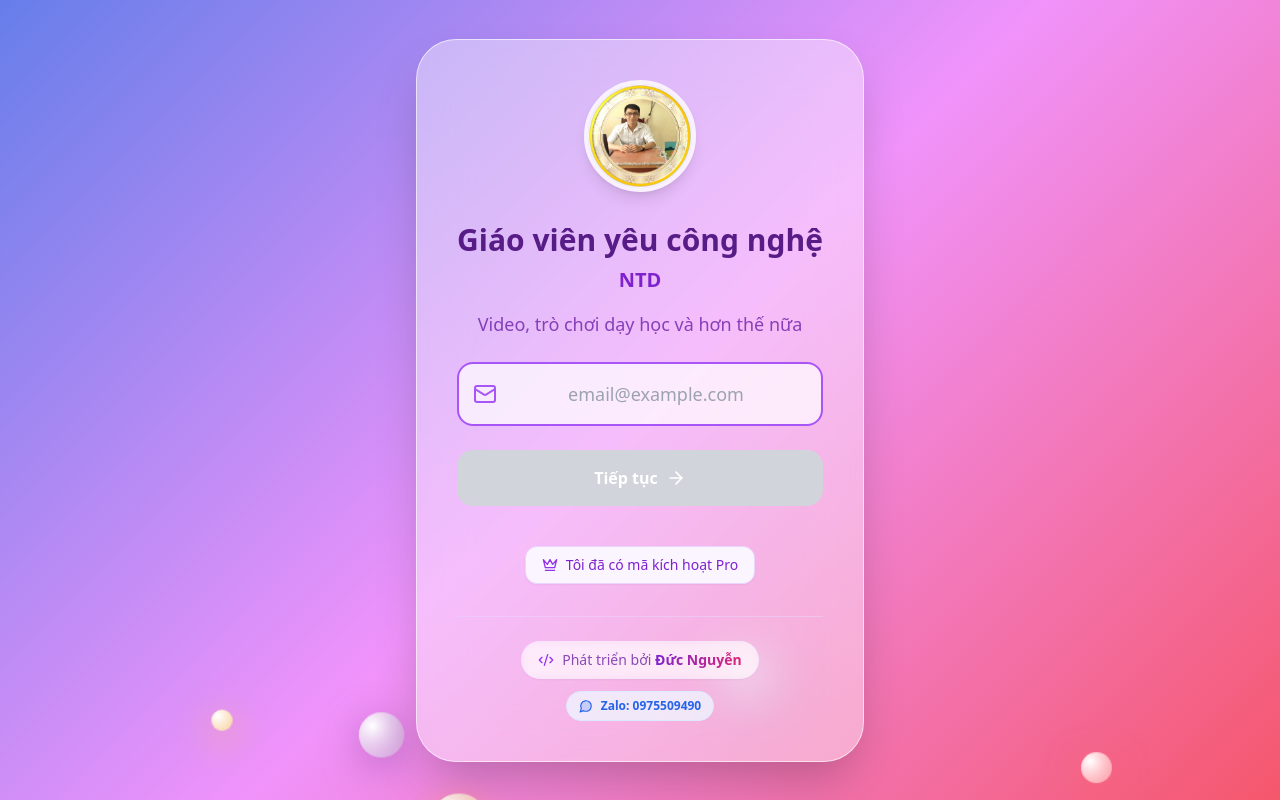
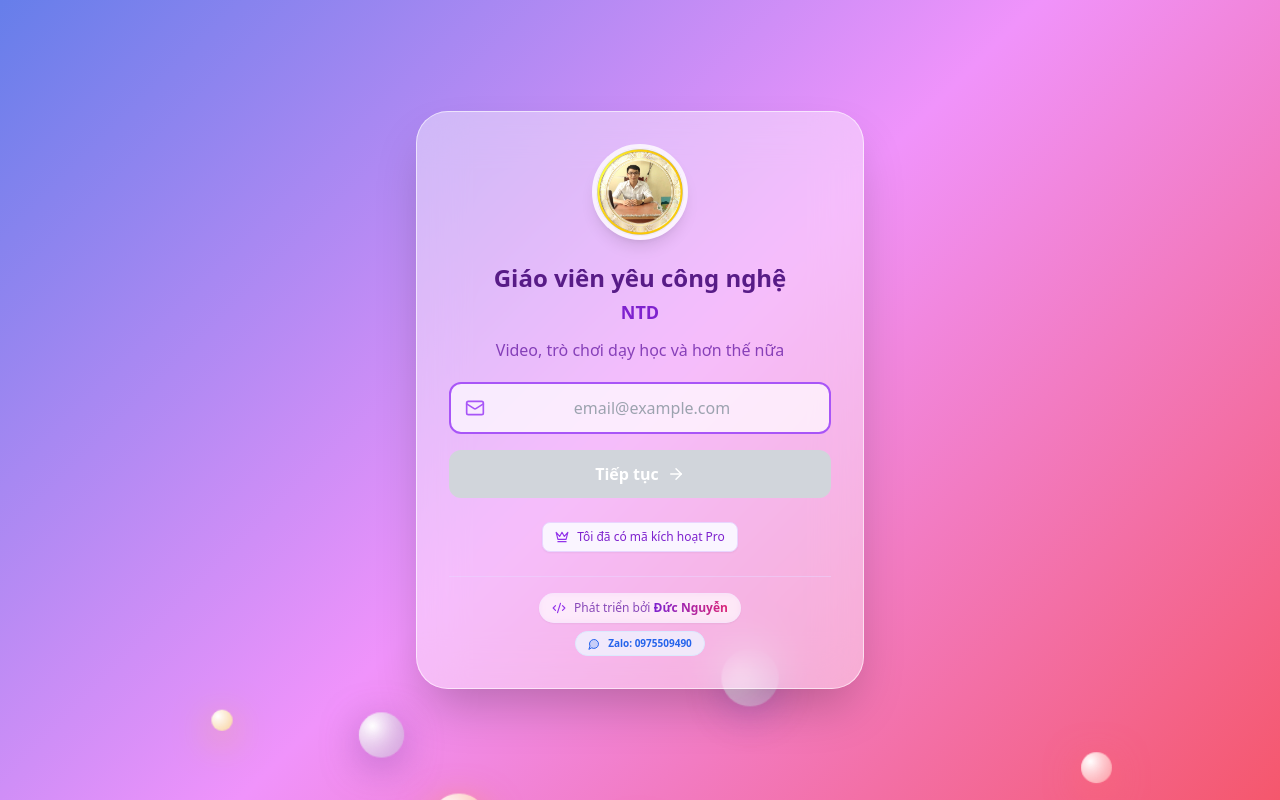
Before and after one commit to nguyenduc91ndc-sys/Congcudayhocso, a React (Vite) app: page / in a window 1280 px wide. Built offline with nearby package versions, Linux system fonts and the light colour scheme.

Commit message:
Optimize Login UI: Compact layout, reduced padding, smaller text and icons

```diff
--- a/components/Login.tsx
+++ b/components/Login.tsx
@@ -126,23 +126,23 @@ const Login: React.FC<LoginProps> = ({ onLogin }) => {
         initial={{ opacity: 0, scale: 0.9, y: 20 }}
         animate={{ opacity: 1, scale: 1, y: 0 }}
         transition={{ duration: 0.5 }}
-        className="w-full max-w-md bg-white/40 backdrop-blur-xl border border-white/60 shadow-2xl rounded-[40px] p-8 sm:p-10 text-center"
+        className="w-full max-w-md bg-white/40 backdrop-blur-xl border border-white/60 shadow-2xl rounded-[32px] p-6 sm:p-8 text-center"
       >
         {/* Avatar */}
-        <div className="mb-6 inline-block">
+        <div className="mb-4 inline-block">
           <img
             src="/avatar.jpg"
             alt="Avatar Giáo viên"
-            className="w-24 h-24 sm:w-28 sm:h-28 rounded-full object-cover shadow-lg border-4 border-white/80"
+            className="w-20 h-20 sm:w-24 sm:h-24 rounded-full object-cover shadow-lg border-4 border-white/80"
           />
         </div>
 
-        <h1 className="text-2xl sm:text-3xl font-extrabold text-purple-900 mb-2">
+        <h1 className="text-xl sm:text-2xl font-extrabold text-purple-900 mb-1">
           Giáo viên yêu công nghệ
         </h1>
-        <h2 className="text-lg sm:text-xl font-bold text-purple-700 mb-4">NTD</h2>
+        <h2 className="text-base sm:text-lg font-bold text-purple-700 mb-3">NTD</h2>
 
-        <p className="text-purple-800/80 mb-6 text-base sm:text-lg font-medium">
+        <p className="text-purple-800/80 mb-5 text-sm sm:text-base font-medium">
           Video, trò chơi dạy học và hơn thế nữa
         </p>
 
@@ -156,12 +156,12 @@ const Login: React.FC<LoginProps> = ({ onLogin }) => {
               animate={{ opacity: 1, x: 0 }}
               exit={{ opacity: 0, x: -20 }}
               onSubmit={handleEmailSubmit}
-              className="space-y-6"
+              className="space-y-4"
             >
               {/* Email Input */}
               <div className="relative">
                 <div className="absolute inset-y-0 left-0 pl-4 flex items-center pointer-events-none">
-                  <Mail className="text-purple-500" size={24} />
+                  <Mail className="text-purple-500" size={20} />
                 </div>
                 <input
                   type="email"
@@ -171,7 +171,7 @@ const Login: React.FC<LoginProps> = ({ onLogin }) => {
                     setError('');
                   }}
                   placeholder="email@example.com"
-                  className="w-full pl-12 pr-4 py-4 bg-white/70 border-2 border-purple-200 rounded-2xl focus:border-purple-500 focus:outline-none text-center text-lg"
+                  className="w-full pl-10 pr-4 py-3 bg-white/70 border-2 border-purple-200 rounded-xl focus:border-purple-500 focus:outline-none text-center text-base"
                   autoComplete="email"
                   autoFocus
                 />
@@ -182,10 +182,10 @@ const Login: React.FC<LoginProps> = ({ onLogin }) => {
                 <motion.div
                   initial={{ opacity: 0, y: -10 }}
                   animate={{ opacity: 1, y: 0 }}
-                  className="bg-red-100/80 border border-red-300 rounded-xl p-3 flex items-start gap-2 text-left"
+                  className="bg-red-100/80 border border-red-300 rounded-lg p-2 flex items-start gap-2 text-left"
                 >
-                  <AlertCircle className="text-red-500 flex-shrink-0 mt-0.5" size={18} />
-                  <p className="text-sm text-red-700">{error}</p>
+                  <AlertCircle className="text-red-500 flex-shrink-0 mt-0.5" size={16} />
+                  <p className="text-xs text-red-700">{error}</p>
                 </motion.div>
               )}
 
@@ -195,26 +195,26 @@ const Login: React.FC<LoginProps> = ({ onLogin }) => {
                 disabled={!email.trim()}
                 whileHover={{ scale: email.trim() ? 1.02 : 1 }}
                 whileTap={{ scale: email.trim() ? 0.98 : 1 }}
-                className={`w-full py-4 px-6 rounded-2xl font-bold text-white flex items-center justify-center gap-2 transition-all ${email.trim()
-                  ? 'bg-gradient-to-r from-blue-500 to-cyan-500 shadow-lg'
+                className={`w-full py-3 px-6 rounded-xl font-bold text-white flex items-center justify-center gap-2 transition-all ${email.trim()
+                  ? 'bg-gradient-to-r from-blue-500 to-cyan-500 shadow-md'
                   : 'bg-gray-300 cursor-not-allowed'
                   }`}
               >
                 Tiếp tục
-                <ArrowRight size={20} />
+                <ArrowRight size={18} />
               </motion.button>
 
               {/* Switch to Pro Code */}
-              <div className="pt-4 flex justify-center">
+              <div className="pt-2 flex justify-center">
                 <button
                   type="button"
                   onClick={() => {
                     setIsProMode(true);
                     setStep('code');
                   }}
-                  className="group flex items-center gap-2 px-4 py-2 rounded-xl text-sm font-medium text-purple-700 bg-purple-50 hover:bg-purple-100 border border-purple-200 hover:border-purple-300 transition-all shadow-sm hover:shadow"
+                  className="group flex items-center gap-2 px-3 py-1.5 rounded-lg text-xs font-medium text-purple-700 bg-purple-50 hover:bg-purple-100 border border-purple-200 hover:border-purple-300 transition-all shadow-sm hover:shadow"
                 >
-                  <Crown size={16} className="text-purple-600 group-hover:scale-110 transition-transform" />
+                  <Crown size={14} className="text-purple-600 group-hover:scale-110 transition-transform" />
                   <span>Tôi đã có mã kích hoạt Pro</span>
                 </button>
               </div>
@@ -228,7 +228,7 @@ const Login: React.FC<LoginProps> = ({ onLogin }) => {
               animate={{ opacity: 1, x: 0 }}
               exit={{ opacity: 0, x: -20 }}
               onSubmit={handleCodeSubmit}
-              className="space-y-6"
+              className="space-y-4"
             >
               {/* Header with Back Button */}
               <div className="flex items-center justify-between mb-2">
@@ -238,19 +238,19 @@ const Login: React.FC<LoginProps> = ({ onLogin }) => {
                     setIsProMode(false);
                     setStep('email');
                   }}
-                  className="text-sm text-purple-600 font-medium flex items-center gap-1"
+                  className="text-xs text-purple-600 font-medium flex items-center gap-1"
                 >
-                  ← Quay lại nhập Email
+                  ← Quay lại
                 </button>
-                <span className="text-purple-800 font-bold flex items-center gap-1">
-                  <Crown size={16} /> Nhập mã Pro
+                <span className="text-purple-800 font-bold flex items-center gap-1 text-sm">
+                  <Crown size={14} /> Nhập mã Pro
                 </span>
               </div>
 
               {/* Access Code Input */}
               <div className="relative">
                 <div className="absolute inset-y-0 left-0 pl-4 flex items-center pointer-events-none">
-                  <Key className="text-purple-500" size={24} />
+                  <Key className="text-purple-500" size={20} />
                 </div>
                 <input
                   type="text"
@@ -260,7 +260,7 @@ const Login: React.FC<LoginProps> = ({ onLogin }) => {
                     setError('');
                   }}
                   placeholder="PRO-XXXX-XXXX"
-                  className="w-full pl-12 pr-4 py-4 bg-white/70 border-2 border-purple-200 rounded-2xl focus:border-purple-500 focus:outline-none font-mono text-center text-lg tracking-wider placeholder:tracking-normal placeholder:font-sans"
+                  className="w-full pl-10 pr-4 py-3 bg-white/70 border-2 border-purple-200 rounded-xl focus:border-purple-500 focus:outline-none font-mono text-center text-base tracking-wider placeholder:tracking-normal placeholder:font-sans"
                   autoComplete="off"
                   autoFocus
                 />
@@ -271,10 +271,10 @@ const Login: React.FC<LoginProps> = ({ onLogin }) => {
                 <motion.div
                   initial={{ opacity: 0, y: -10 }}
                   animate={{ opacity: 1, y: 0 }}
-                  className="bg-red-100/80 border border-red-300 rounded-xl p-3 flex items-start gap-2 text-left"
+                  className="bg-red-100/80 border border-red-300 rounded-lg p-2 flex items-start gap-2 text-left"
                 >
-                  <AlertCircle className="text-red-500 flex-shrink-0 mt-0.5" size={18} />
-                  <p className="text-sm text-red-700">{error}</p>
+                  <AlertCircle className="text-red-500 flex-shrink-0 mt-0.5" size={16} />
+                  <p className="text-xs text-red-700">{error}</p>
                 </motion.div>
               )}
 
@@ -284,8 +284,8 @@ const Login: React.FC<LoginProps> = ({ onLogin }) => {
                 disabled={!accessCode.trim() || isValidating}
                 whileHover={{ scale: accessCode.trim() ? 1.02 : 1 }}
                 whileTap={{ scale: accessCode.trim() ? 0.98 : 1 }}
-                className={`w-full py-4 px-6 rounded-2xl font-bold text-white flex items-center justify-center gap-2 transition-all ${accessCode.trim() && !isValidating
-                  ? 'bg-gradient-to-r from-purple-600 to-pink-600 shadow-lg'
+                className={`w-full py-3 px-6 rounded-xl font-bold text-white flex items-center justify-center gap-2 transition-all ${accessCode.trim() && !isValidating
+                  ? 'bg-gradient-to-r from-purple-600 to-pink-600 shadow-md'
                   : 'bg-gray-300 cursor-not-allowed'
                   }`}
               >
@@ -300,7 +300,7 @@ const Login: React.FC<LoginProps> = ({ onLogin }) => {
                 ) : (
                   <>
                     Kích hoạt ngay
-                    <ArrowRight size={20} />
+                    <ArrowRight size={18} />
                   </>
                 )}
               </motion.button>
@@ -311,10 +311,9 @@ const Login: React.FC<LoginProps> = ({ onLogin }) => {
         </AnimatePresence>
 
         {/* Contact Info */}
-        {/* Contact Info */}
-        <div className="mt-8 pt-6 border-t border-purple-200/50 flex flex-col items-center gap-3">
-          <div className="flex items-center gap-2 text-sm font-medium bg-white/50 px-4 py-2 rounded-full border border-purple-100/50 shadow-sm backdrop-blur-sm">
-            <Code2 size={16} className="text-purple-600" />
+        <div className="mt-6 pt-4 border-t border-purple-200/50 flex flex-col items-center gap-2">
+          <div className="flex items-center gap-2 text-xs font-medium bg-white/50 px-3 py-1.5 rounded-full border border-purple-100/50 shadow-sm backdrop-blur-sm">
+            <Code2 size={14} className="text-purple-600" />
             <span className="text-purple-800/80">
               Phát triển bởi <span className="font-bold text-transparent bg-clip-text bg-gradient-to-r from-purple-700 to-pink-600">Đức Nguyễn</span>
             </span>
@@ -324,9 +323,9 @@ const Login: React.FC<LoginProps> = ({ onLogin }) => {
             href="https://zalo.me/0975509490"
             target="_blank"
             rel="noopener noreferrer"
-            className="flex items-center gap-2 text-xs font-semibold text-blue-600 hover:text-blue-700 transition-all bg-blue-50/80 hover:bg-blue-100 px-3 py-1.5 rounded-full border border-blue-100"
+            className="flex items-center gap-2 text-[10px] font-semibold text-blue-600 hover:text-blue-700 transition-all bg-blue-50/80 hover:bg-blue-100 px-3 py-1 rounded-full border border-blue-100"
           >
-            <MessageCircle size={14} className="fill-blue-600/20" />
+            <MessageCircle size={12} className="fill-blue-600/20" />
             <span>Zalo: 0975509490</span>
           </a>
         </div>
```
